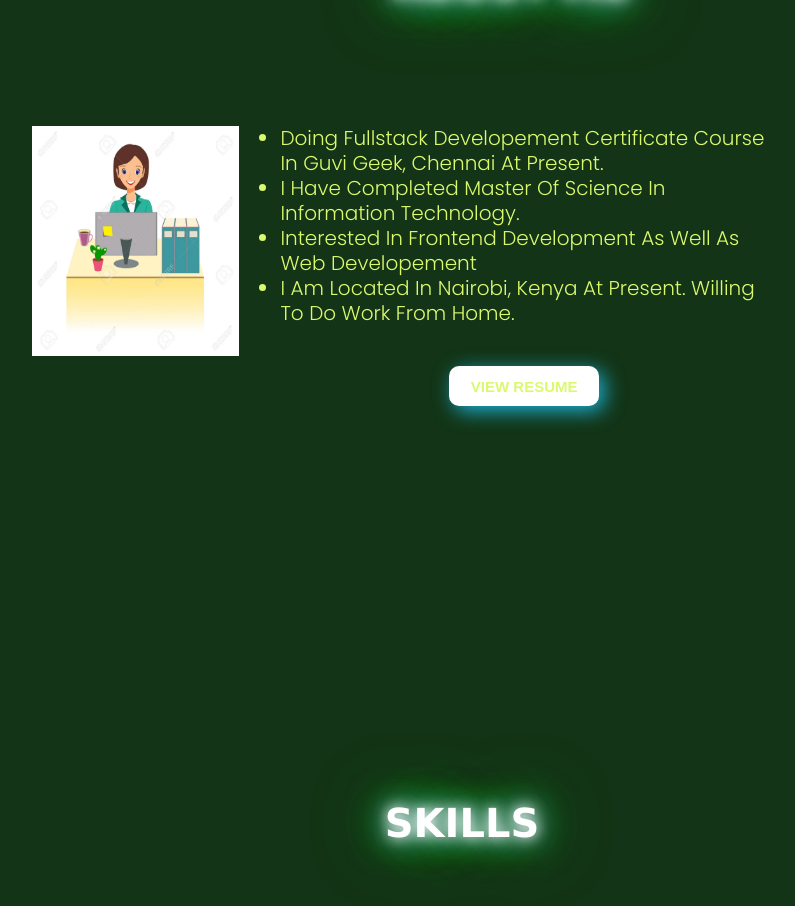
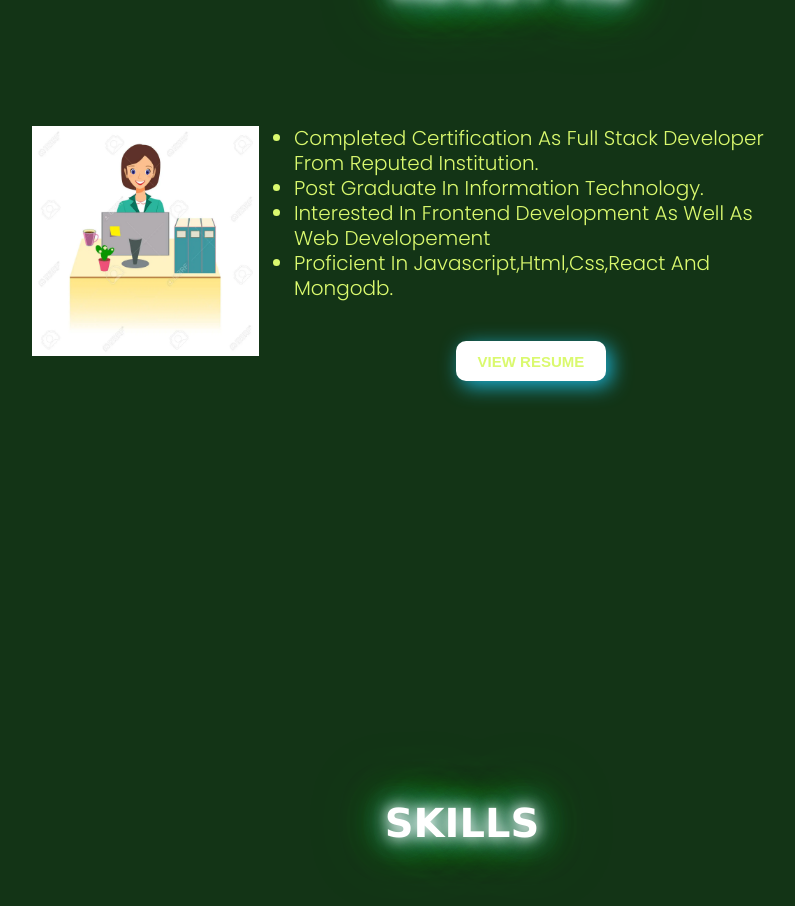
Before and after one commit to DeebikaSubramanian/Deebika-portfolio, a React (Create React App) app: page / in a window 1280 px wide. Shown: the part 1045-1951 px from the top of the page, without its empty margins (178-973 px from the left). Built offline with nearby package versions, Linux system fonts and the light colour scheme; a web font is replaced by a local one.

Commit message:
commited

```diff
--- a/src/components/aboutme/Aboutme.js
+++ b/src/components/aboutme/Aboutme.js
@@ -14,16 +14,16 @@ function Aboutme() {
             <div className="about_content">
                 <ul className="about_list">
                     <li className='about_link'>
-                    Doing Fullstack Developement certificate course in Guvi Geek, Chennai at present.
+                   completed certification as Full Stack Developer from reputed Institution.
                     </li>
                     <li className='about_link'>
-                      I have completed Master of Science in Information Technology.
+                      Post graduate in Information Technology.
                     </li>
                     <li className='about_link'>
                         Interested in Frontend Development as well as Web developement
                     </li>
                     <li className='about_link'>
-                        I am located in Nairobi, Kenya at present. Willing to do Work from Home.
+                       Proficient in Javascript,Html,Css,React and mongodb.
                     </li>
                 </ul>
 
```
